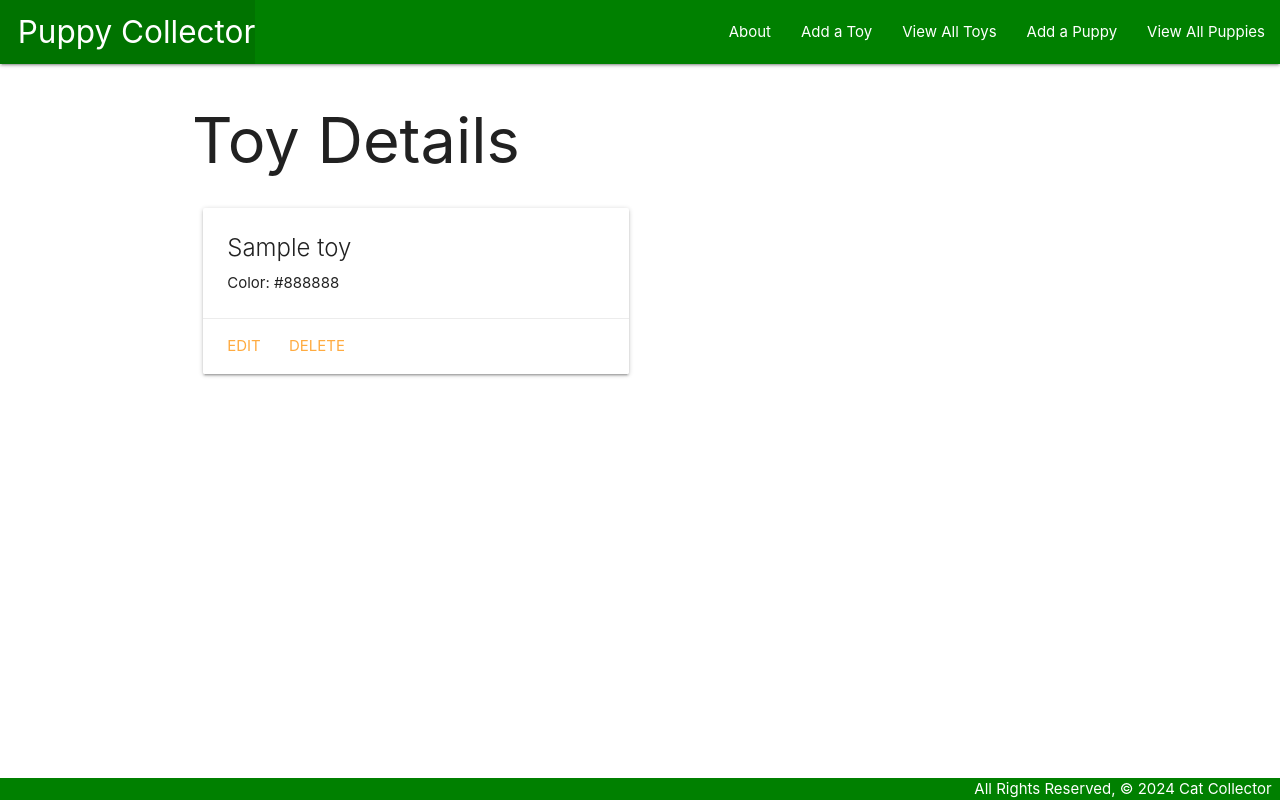
After one commit to Stuartemery96/puppycollector, a Django app: page /toys/1/ in a window 1280 px wide. The commit adds this page. Run offline with Django 5.2, Linux system fonts and the light colour scheme; tables that the repository leaves empty hold one stand-in row (values such as "Sample post").

Commit message:
lab 5 complete with addition of photos

```diff
--- a/main_app/admin.py
+++ b/main_app/admin.py
@@ -1,6 +1,8 @@
 from django.contrib import admin
-from .models import Puppy, Feeding
+from .models import Puppy, Feeding, Toy, Photo
 
 # Register your models here.
 admin.site.register(Puppy)
 admin.site.register(Feeding)
+admin.site.register(Toy)
+admin.site.register(Photo)
--- a/main_app/models.py
+++ b/main_app/models.py
@@ -9,11 +9,23 @@ MEALS = (
 )
 
 # Create your models here.
+class Toy(models.Model):
+  name = models.CharField(max_length=50)
+  color = models.CharField(max_length=20)
+
+  def __str__(self):
+    return self.name
+
+  def get_absolute_url(self):
+    return reverse('toys_detail', kwargs={'pk': self.id})
+
+
 class Puppy(models.Model):
   name = models.CharField(max_length=100)
   breed = models.CharField(max_length=100)
   description = models.TextField(max_length=250)
   age = models.IntegerField()
+  toys = models.ManyToManyField(Toy)
 
   def __str__(self):
     return f'{self.name} ({self.id})'
@@ -38,3 +50,11 @@ class Feeding(models.Model):
 
   class Meta:
     ordering = ['-date']
+
+
+class Photo(models.Model):
+  url = models.CharField(max_length=250)
+  puppy = models.ForeignKey(Puppy, on_delete=models.CASCADE)
+
+  def __str__(self):
+    return f"Photo for puppy.id: {self.puppy_id} @{self.url}"
--- a/main_app/templates/base.html
+++ b/main_app/templates/base.html
@@ -22,6 +22,8 @@
         </ul>
         <ul class="right">
           <li><a href="{% url 'about' %}">About</a></li>
+          <li><a href="{% url 'toys_create' %}">Add a Toy</a></li>
+          <li><a href="{% url 'toys_index' %}">View All Toys</a></li>
           <li><a href="{% url 'puppy_create' %}">Add a Puppy</a></li>
           <li><a href="{% url 'index' %}">View All Puppies</a></li>
         </ul>
--- /dev/null
+++ b/main_app/templates/main_app/toy_detail.html
@@ -0,0 +1,23 @@
+{% extends 'base.html' %}
+{% block content %}
+
+<h1>Toy Details</h1>
+
+<div class="row">
+  <div class="col s6 col-offset-3">
+    <div class="card">
+      <div class="card-content">
+        <span class="card-title">
+          {{ toy.name }}</span>
+        <p>Color:
+          {{ toy.color }}
+        </p>
+      </div>
+      <div class="card-action">
+        <a href="{% url 'toys_update' toy.id %}">Edit</a>
+        <a href="{% url 'toys_delete' toy.id %}">Delete</a>
+      </div>
+    </div>
+  </div>
+</div>
+{% endblock %}
--- a/main_app/urls.py
+++ b/main_app/urls.py
@@ -10,4 +10,12 @@ urlpatterns = [
   path('puppies/<int:pk>/update/', views.PuppyUpdate.as_view(), name='puppies_update'),
   path('puppies/<int:pk>/delete/', views.PuppyDelete.as_view(), name='puppies_delete'),
   path('puppies/<int:puppy_id>/add_feeding/', views.add_feeding, name='add_feeding'),
+  path('puppies/<int:puppy_id>/add_photo/', views.add_photo, name='add_photo'),
+  path('puppies/<int:puppy_id>/assoc_toy/<int:toy_id>/', views.assoc_toy, name='assoc_toy'),
+  path('puppies/<int:puppy_id>/unassoc_toy/<int:toy_id>/', views.unassoc_toy, name='unassoc_toy'),
+  path('toys/', views.ToyList.as_view(), name='toys_index'),
+  path('toys/<int:pk>/', views.ToyDetail.as_view(), name='toys_detail'),
+  path('toys/create/', views.ToyCreate.as_view(), name='toys_create'),
+  path('toys/<int:pk>/update/', views.ToyUpdate.as_view(), name='toys_update'),
+  path('toys/<int:pk>/delete/', views.ToyDelete.as_view(), name='toys_delete'),
 ]
--- a/main_app/views.py
+++ b/main_app/views.py
@@ -1,6 +1,10 @@
+import os
+import uuid
+import boto3
 from django.shortcuts import render, redirect
 from django.views.generic.edit import CreateView, UpdateView, DeleteView
-from .models import Puppy
+from django.views.generic import ListView, DetailView
+from .models import Puppy, Toy, Photo
 from .forms import FeedingForm
 
 # Create your views here.
@@ -16,8 +20,10 @@ def puppies_index(request):
 
 def puppies_detail(request, puppy_id):
   puppy = Puppy.objects.get(id=puppy_id)
+  id_list = puppy.toys.all().values_list('id')
+  unpossessed_toys = Toy.objects.exclude(id__in=id_list)
   feeding_form = FeedingForm()
-  return render(request, 'puppies/detail.html', { 'puppy': puppy, 'feeding_form': feeding_form })
+  return render(request, 'puppies/detail.html', { 'puppy': puppy, 'feeding_form': feeding_form, 'toys': unpossessed_toys })
 
 class PuppyCreate(CreateView):
   model = Puppy
@@ -38,3 +44,44 @@ def add_feeding(request, puppy_id):
     new_feeding.puppy_id = puppy_id
     new_feeding.save()
   return redirect('detail', puppy_id=puppy_id)
+
+class ToyList(ListView):
+  model = Toy
+
+class ToyDetail(DetailView):
+  model = Toy
+
+class ToyCreate(CreateView):
+  model = Toy
+  fields = '__all__'
+
+class ToyUpdate(UpdateView):
+  model = Toy
+  fields = ['name', 'color']
+
+class ToyDelete(DeleteView):
+  model = Toy
+  success_url = '/toys'
+
+def assoc_toy(request, puppy_id, toy_id):
+  Puppy.objects.get(id=puppy_id).toys.add(toy_id)
+  return redirect('detail', puppy_id=puppy_id)
+
+def unassoc_toy(request, puppy_id, toy_id):
+  Puppy.objects.get(id=puppy_id).toys.remove(toy_id)
+  return redirect('detail', puppy_id=puppy_id)
+
+def add_photo(request, puppy_id):
+  photo_file = request.FILES.get('photo-file', None)
+  if photo_file:
+    s3 = boto3.client('s3')
+    key = uuid.uuid4().hex[:6] + photo_file.name[photo_file.name.rfind('.'):]
+    try:
+      bucket = os.environ['S3_BUCKET']
+      s3.upload_fileobj(photo_file, bucket, key)
+      url = f"{os.environ['S3_BASE_URL']}{bucket}/{key}"
+      Photo.objects.create(url=url, puppy_id=puppy_id)
+    except Exception as e:
+      print('An error occurred upliading file to S3')
+      print(e)
+  return redirect('detail', puppy_id=puppy_id)
```
Also changed, not shown: main_app/templates/main_app/toy_confirm_delete.html (added, +14 -0 lines), main_app/templates/main_app/toy_form.html (added, +19 -0 lines), main_app/templates/main_app/toy_list.html (added, +20 -0 lines), main_app/templates/puppies/detail.html (+65 -1 lines), main_app/migrations/0003_toy_puppy_toys.py (added), main_app/migrations/0004_photo.py (added).
